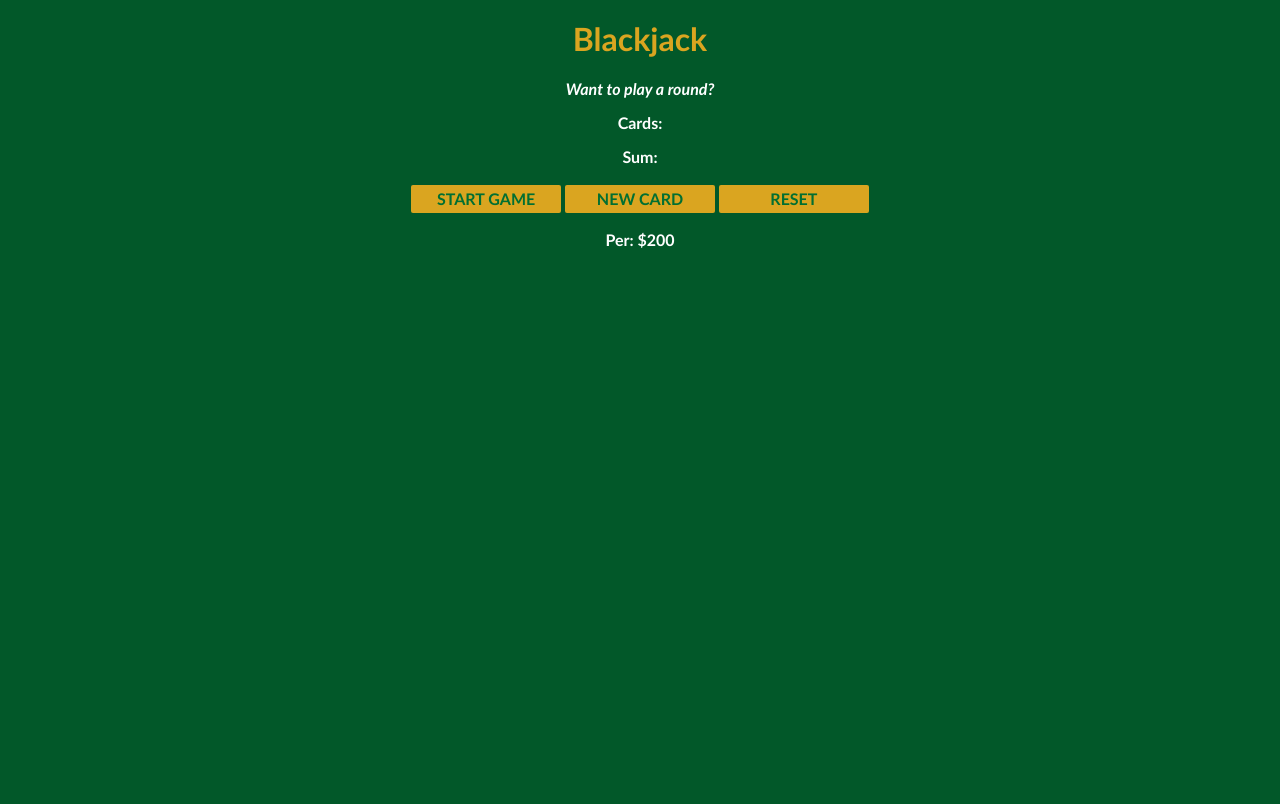
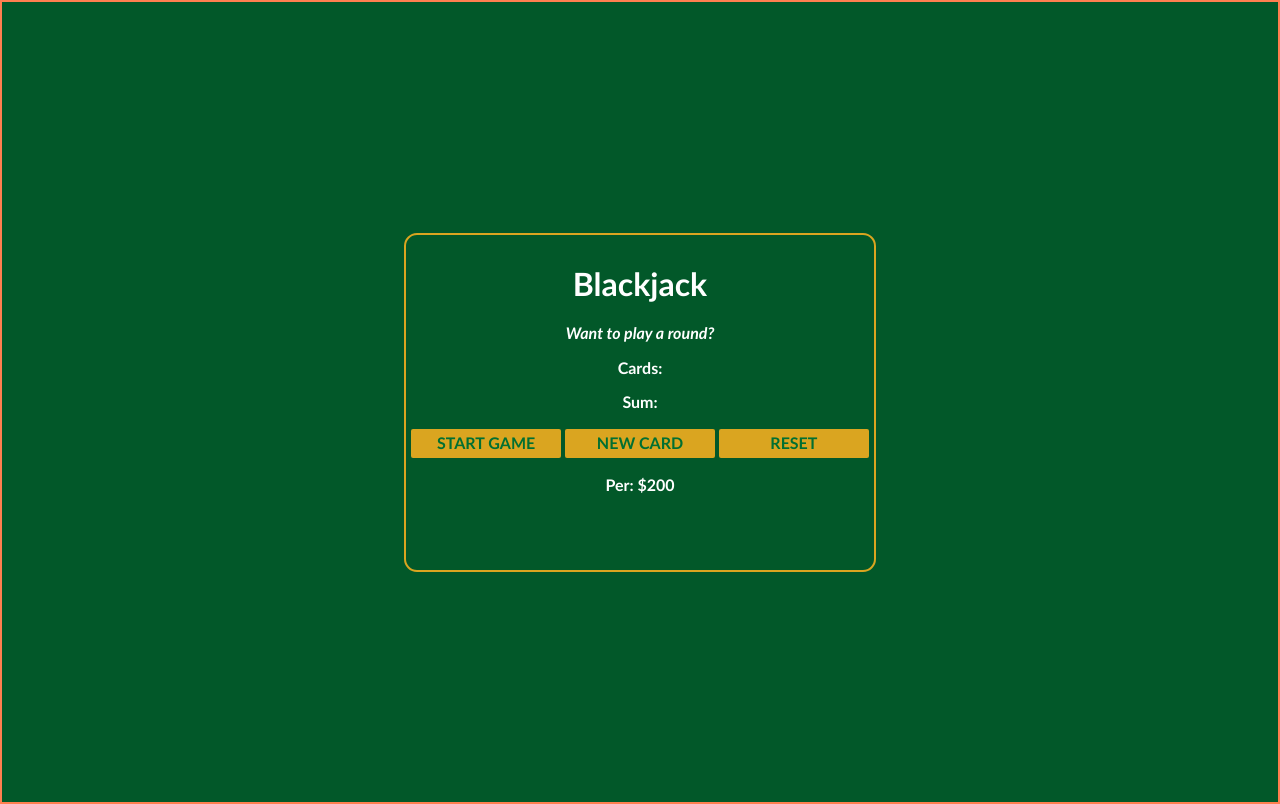
Before and after one commit to sahaypushkar/BlackJack, a plain HTML site: page index.html in a window 1280 px wide. Drawn offline with nearby package versions, Linux system fonts and the light colour scheme.

Commit message:
Update index.css

```diff
--- a/index.css
+++ b/index.css
@@ -8,12 +8,35 @@ body {
     text-align: center;
 }
 
+.container {
+    display: flex;
+    border: 2px solid coral;
+    align-items: center;
+    justify-content: center;
+    height: 100vh;
+    /* width: 50%; */
+}
+
+.box {
+    border: 2px solid goldenrod;
+    border-radius: 13px;
+    height:40vh;
+    justify-content: center;
+    align-items: center;
+    padding: 5px;
+    padding-bottom: -10px;
+    padding-top: 10px;
+}
+    */
+
+
 h1 {
     color: goldenrod;
 }
 
 #message-el {
     font-style: italic;
+    /* padding-top: 40px; */
 }
 
 button {
```
